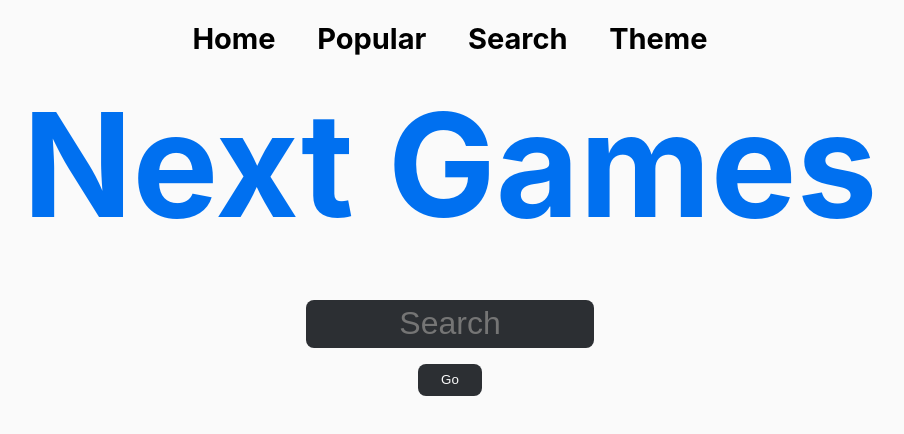
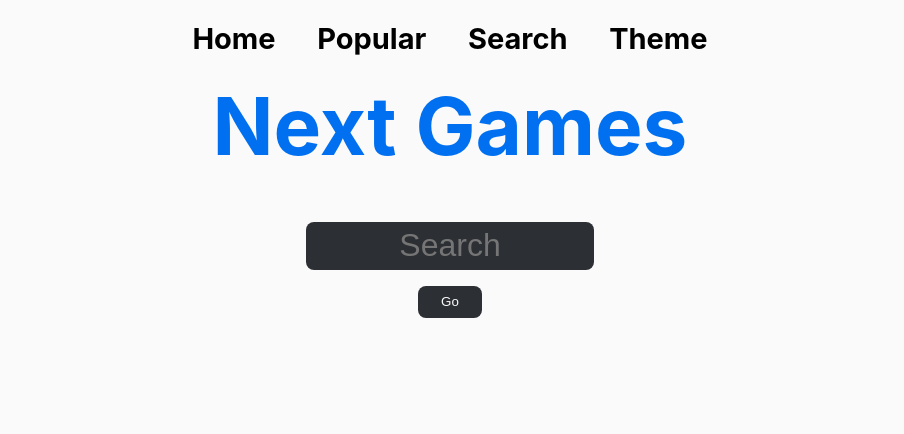
Before and after one commit to ShaumikRahman/next-games, a Next.js app: page / in a window 1280 px wide. Shown: the top 434 px of the page, without its empty margins (190-1094 px from the left). Built offline with nearby package versions, Linux system fonts and the light colour scheme.

Commit message:
title size changed

```diff
--- a/styles/globals.scss
+++ b/styles/globals.scss
@@ -42,7 +42,7 @@ a {
   gap: 3rem;
 
   .title {
-    font-size: clamp(100%, 100% + 10vw, 1000%);
+    font-size: clamp(100%, 100% + 5vw, 1000%);
     text-align: center;
     color: #0070f0;
   }
```
